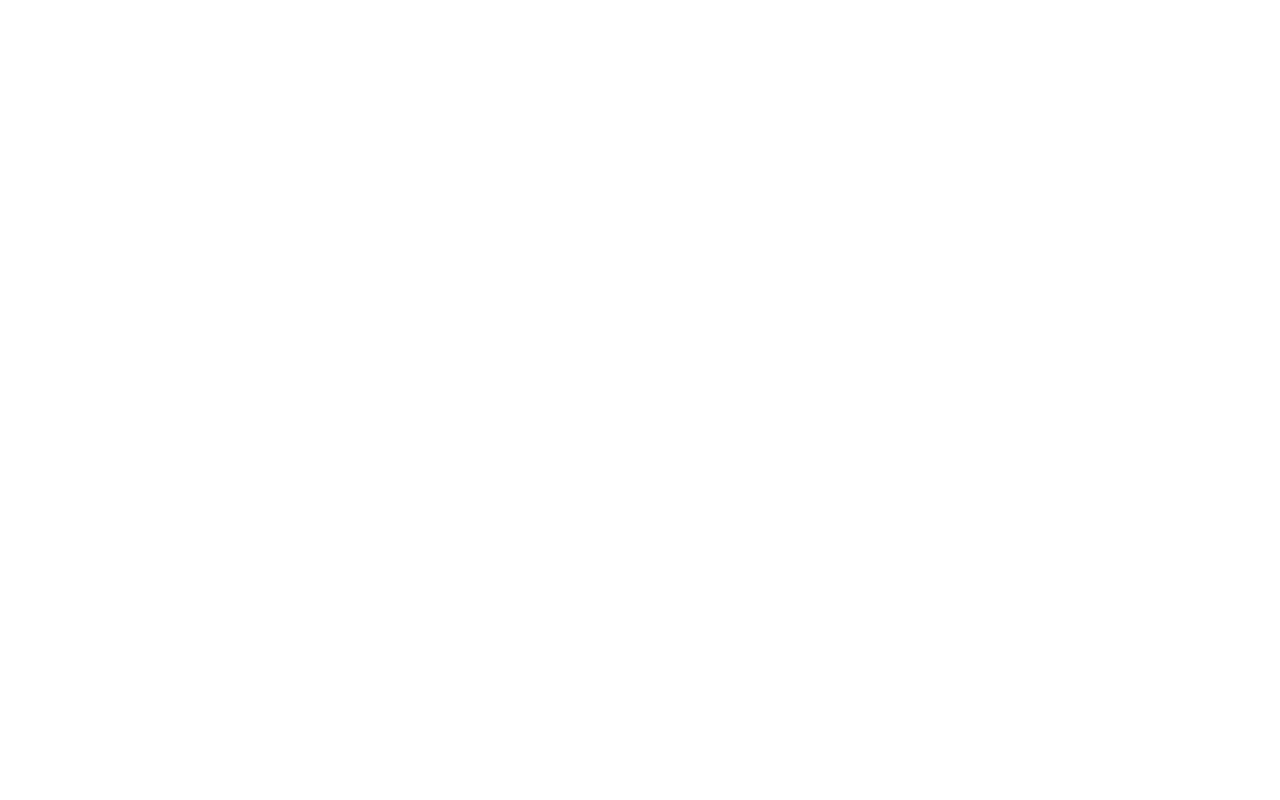
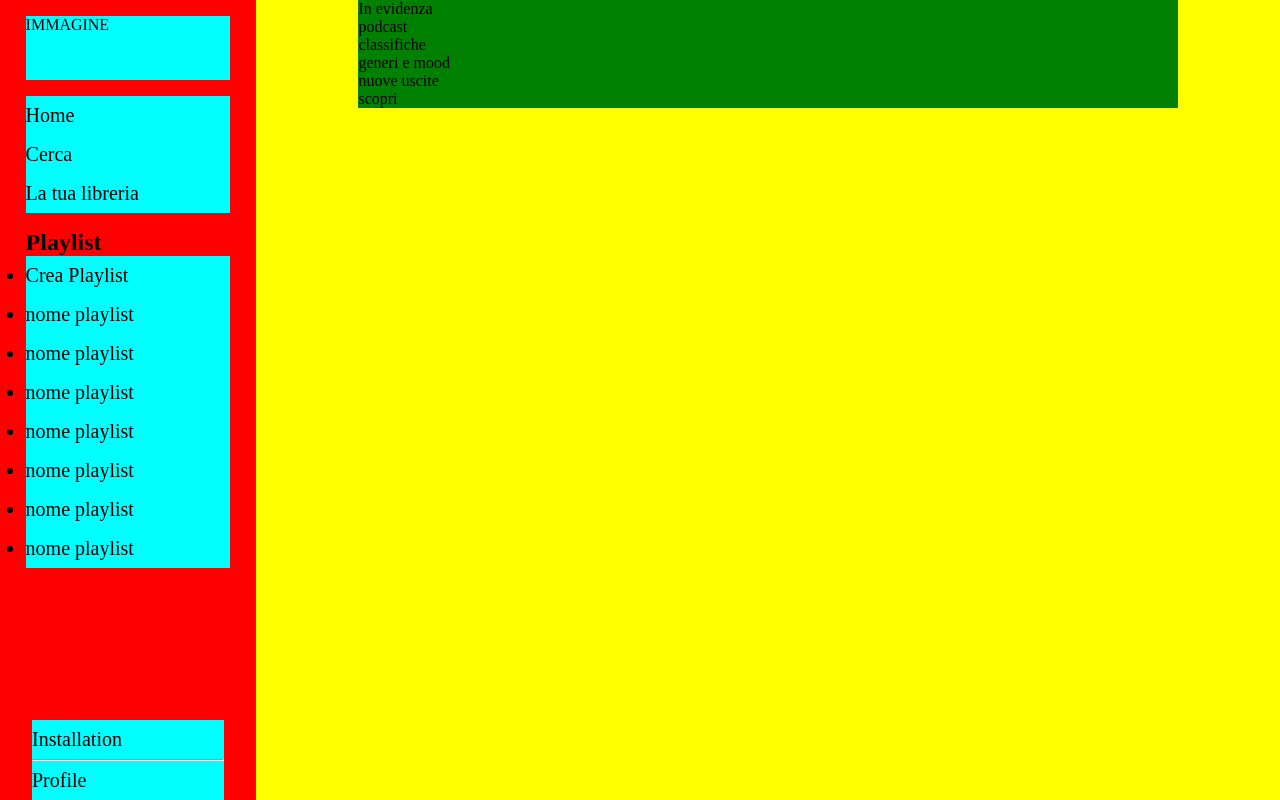
Before and after one commit to GiacomoGiannoni/html-css-spotifyweb, a plain HTML site: page index.html in a window 1280 px wide. Drawn offline with Linux system fonts and the light colour scheme.

Commit message:
continuazione esercizio

```diff
--- a/css/style.css
+++ b/css/style.css
@@ -3,3 +3,75 @@
     padding: 0;
     box-sizing: border-box;
 }
+
+section {
+    display: flex;
+}
+
+#left-bar {
+    width: 20%;
+    background-color: red;
+    height: 100vh;
+    position: fixed;
+}
+
+#center-bar {
+    width: 80%;
+    height: 100vh;
+    margin-left: 20%;
+    background-color: yellow;
+}
+
+/*LEFT BAR*/
+#left-bar .image {
+    background-color: aqua;
+    width: 80%;
+    height: 4rem;
+    margin: auto;
+    margin-top: 1rem;
+    margin-bottom: 1rem;
+}
+
+#left-bar .menu {
+    width: 80%;
+    margin: auto;
+    background-color: aqua;
+}
+
+#left-bar .menu .content {
+    padding: 0.5rem 0rem;
+    font-size: 20px;
+    text-decoration: none;
+}
+
+#left-bar .playlist-title {
+    width: 80%;
+    margin: auto;
+    margin-top: 1rem;
+}
+
+#left-bar .playlist-title .h2 {
+    font-weight: bolder;
+    font-size: 25px;
+}
+
+#left-bar .fondo {
+    position: fixed;
+    bottom: 0;
+    left: 2rem;
+    width: 15%;
+}
+
+/*RIGHT BAR*/
+#center-bar .menu {
+    width: 80%;
+    margin: auto;
+    background-color: green;
+}
+
+#center-bar .content {
+    display: flex;
+    flex-direction: row;
+    justify-content: center;
+    list-style: none;
+}
--- a/index.html
+++ b/index.html
@@ -8,6 +8,54 @@
         <link rel="stylesheet" href="css/style.css">
     </head>
     <body>
+        <main>
+            <section>
+                <div id="left-bar">
+                    <div class="image">
+                        IMMAGINE
+                    </div>
+                    <div class="menu">
+                        <div class="content">Home</div>
+                        <div class="content">Cerca</div>
+                        <div class="content">La tua libreria</div>
+                    </div>
+                    <div class="playlist-title"><h2>Playlist</h2></div>
+                    <div class="menu">
+                        <ul>
+                            <li class="content">Crea Playlist</li>
+                            <li class="content">nome playlist</li>
+                            <li class="content">nome playlist</li>
+                            <li class="content">nome playlist</li>
+                            <li class="content">nome playlist</li>
+                            <li class="content">nome playlist</li>
+                            <li class="content">nome playlist</li>
+                            <li class="content">nome playlist</li>
+                        </ul>
+                    </div>
+                    <div class="menu fondo">
+                        <div class="content install">Installation</div>
+                        <hr>
+                        <div class="content profile">Profile</div>
+                    </div>
+                </div>
 
+                <div id="center-bar">
+                    <div class="menu">
+                        <ul>
+                            <li class="content"></li>In evidenza</li>
+                            <li class="content"></li>podcast</li>
+                            <li class="content"></li>classifiche</li>
+                            <li class="content"></li>generi e mood</li>
+                            <li class="content"></li>nuove uscite</li>
+                            <li class="content"></li>scopri</li>
+                        </ul>
+                    </div>
+                </div>
+            </section>
+        </main>
+
+        <footer>
+
+        </footer>
     </body>
 </html>
```
